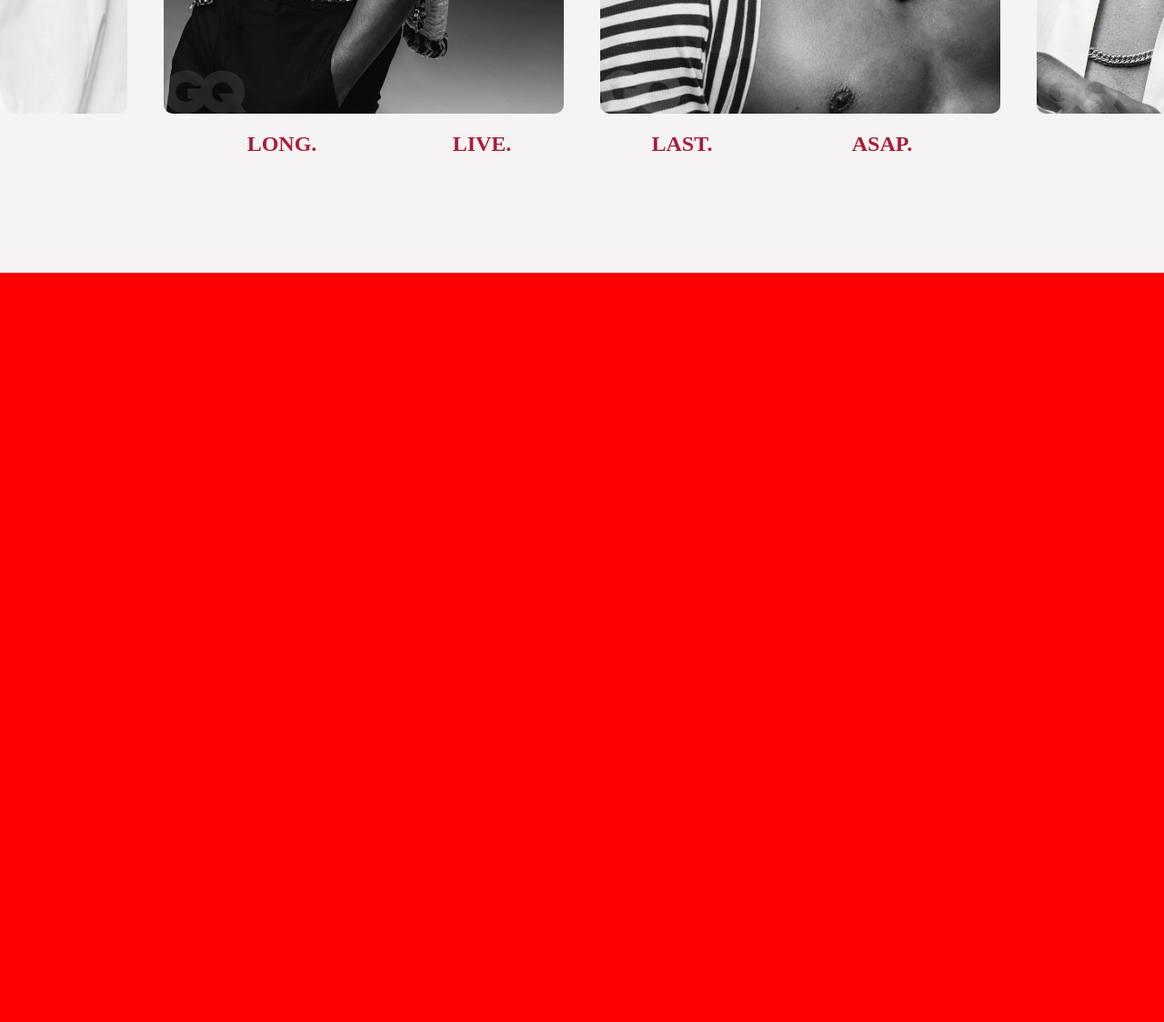
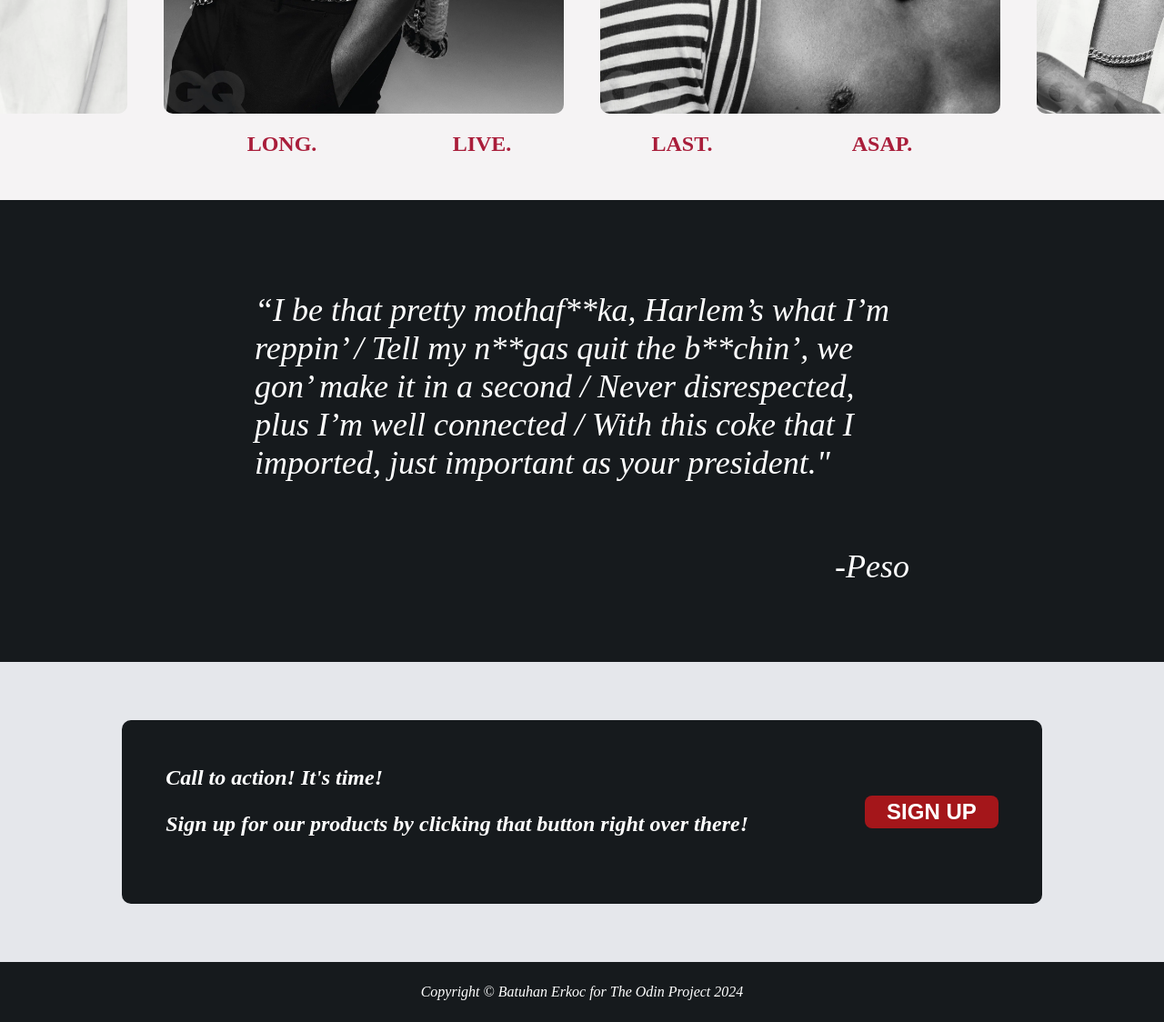
Before and after one commit to BatuhanErkoc2635/myfirstwebsite, a plain HTML site: page index.html in a window 1280 px wide. Shown: the part 1222-2346 px from the top of the page at 91% size. Before the commit the page ends 1522 px from the top, so only its background shows below. Drawn offline with Linux system fonts and the light colour scheme.

Commit message:
Finalised whole website design and finished for now

```diff
--- a/index.html
+++ b/index.html
@@ -23,16 +23,16 @@
                 <p>This website has some subtext that goes here under the main title. It's a smaller font and the color is lower contrast.</p>
                 <button>SIGN UP</button>
             </div>
-            <div class="right-info"><img src="wp6078546.jpg" alt="image" width="70%" height="50%"> </div>
+            <div class="right-info"><img src="./Images/wp6078546.jpg" alt="image" width="70%" height="50%"> </div>
         </div>
     </div>
     <div class="third-section">
         <h1>SOME RANDOM INFORMATION</h1>
         <div class="images-third">
-            <img src="asap-rocky-gq-cover-june-july-2021-01.webp" alt="asap1">
-            <img src="asap-rocky-gq-cover-june-july-2021-02.webp" alt="asap2">
-            <img src="asap-rocky-gq-cover-june-july-2021-06.webp" alt="asap3">
-            <img src="asap-rocky-gq-cover-june-july-2021-12.webp" alt="asap4">
+            <img src="./Images/asap-rocky-gq-cover-june-july-2021-01.webp" alt="asap1">
+            <img src="./Images/asap-rocky-gq-cover-june-july-2021-02.webp" alt="asap2">
+            <img src="./Images/asap-rocky-gq-cover-june-july-2021-06.webp" alt="asap3">
+            <img src="./Images/asap-rocky-gq-cover-june-july-2021-12.webp" alt="asap4">
         </div>
         <div class="texts-third">
             <div>LONG.</div>
@@ -41,7 +41,24 @@
             <div>ASAP.</div>
         </div>
     </div>
-
+    <div class="fourth-section"">
+        <p id="quote">“I be that pretty mothaf**ka, Harlem’s what I’m reppin’ / Tell my n**gas quit the b**chin’, we gon’ make it in a second / Never disrespected, plus I’m well connected / With this coke that I imported, just important as your president."</p>
+        <p id="author">-Peso</p>
+    </div>
+    <div class="fifth-section">
+        <div class="call-me-button">
+            <div id="fifth-left">
+                <h2>Call to action! It's time!</p>
+                    <p>Sign up for our products by clicking that button right over there!</p>
+            </div>
+            <div id="fifth-right">
+                <button>SIGN UP</button>
+            </div>
+        </div>
+    </div>
+    <div class="final-section">
+        <p>Copyright © Batuhan Erkoc for The Odin Project 2024</p>
+    </div>
 
 
 </body>
--- a/style.css
+++ b/style.css
@@ -1,7 +1,7 @@
 body{
     padding: 0px;
     margin: 0px ;
-    background-color: red;
+    background-color: #161a1d;
 }
 .top-section{
     display: flex;
@@ -91,6 +91,7 @@ body{
     padding-left: 200px;
     padding-right: 200px;
     padding-top: 0px;
+    padding-bottom: 48px;
     flex: 1;
     align-items: center;
     justify-content: center;
@@ -103,8 +104,8 @@ body{
 .images-third{
     display: flex;
     flex: 1;
+    align-items: center;
     justify-content: center;
-    align-items: center;
     padding: 0px;
 }
 .images-third img{
@@ -133,3 +134,73 @@ body{
     color: #A91D3A;
     font-size: 24px;
 }
+.fourth-section{
+    display: flex;
+    background-color: #161a1d;
+    flex: 1;
+    margin: 280px;
+    margin-top: 0;
+    margin-bottom: 0;
+    padding-top: 64px;
+    padding-bottom: 48px;
+    align-items: center;
+    justify-content: center;
+    flex-direction: column;
+    color: white;
+    font-size: 36px;
+    font-style: italic;
+}
+#author{
+    margin-left: auto;
+}
+.fifth-section{
+    background-color: #E5E7EB;
+    display: flex;
+    flex-direction: row;
+    align-items: center;
+    justify-content: center;
+    padding: 128px;
+    padding-top: 64px;
+    padding-bottom: 64px;
+
+}
+.call-me-button{
+    flex-direction: row;
+    align-items: center;
+    justify-content: center;
+    padding: 30px;
+    padding-right: 48px;
+    padding-left: 48px;
+    border-radius: 10px;
+    background-color: #161a1d;
+    display: flex;
+    color: white;
+    font-style: italic;
+}
+#fifth-left{
+    display: flex;
+    flex-direction: column;
+    margin-right: 128px;
+
+}
+#fifth-right button{
+    color: white;
+    background-color: #a4161a;
+    font-size: 24px;
+    border-radius: 8px;
+    border: 0;
+    padding: 24px;
+    padding-top: 4px;
+    padding-bottom: 4px;
+    text-align: center;
+    font-weight: bold;
+}
+.final-section{
+    background-color: #161a1d;
+    color: white;
+    font-style: italic;
+    display: flex;
+    padding: 8px;
+    justify-content: center;
+    align-items: center;
+}
```
Also changed, not shown: Images/asap-rocky-gq-cover-june-july-2021-01.webp (added), Images/asap-rocky-gq-cover-june-july-2021-02.webp (added), Images/asap-rocky-gq-cover-june-july-2021-06.webp (added), Images/asap-rocky-gq-cover-june-july-2021-12.webp (added), Images/wp6078546.jpg (renamed from wp6078546.jpg).
